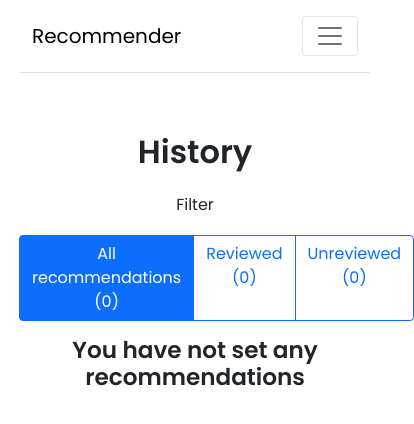
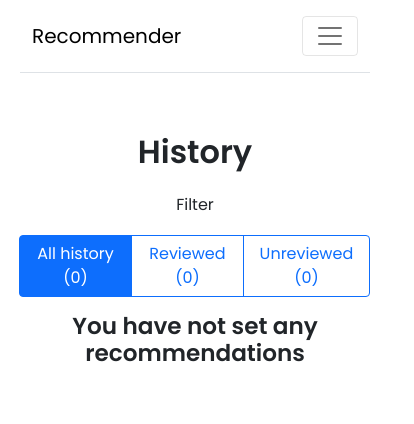
Before and after one commit to mohammadsohailgh/react-restaurant-recommender, a React (Create React App) app in the folder frontend/: page /history in a window 390 px wide. Shown: the top 424 px of the page, 414 px wide, since content can reach past the window. Built offline with nearby package versions, Linux system fonts and the light colour scheme.

Commit message:
alligned history page component for mobile

```diff
--- a/frontend/src/pages/History.jsx
+++ b/frontend/src/pages/History.jsx
@@ -45,7 +45,7 @@ function History() {
       <p> Filter</p>
       <div className="btn-group mb-3" role="group" aria-label="Basic radio toggle button group" onChange={changeFilter} >
         <input type="radio" className="btn-check" name="btnradio" id="all" autoComplete="off" defaultChecked />
-        <label className="btn btn-outline-primary" htmlFor="all">All recommendations ({recommendations.length}) </label>
+        <label className="btn btn-outline-primary" htmlFor="all">All history ({recommendations.length}) </label>
 
         <input type="radio" className="btn-check" name="btnradio" id="reviewed" autoComplete="off" />
         <label className="btn btn-outline-primary" htmlFor="reviewed">Reviewed ({recommendations.filter(e => e.hasOwnProperty('review')).length}) </label>
@@ -53,6 +53,7 @@ function History() {
         <input type="radio" className="btn-check" name="btnradio" id="unreviewed" autoComplete="off" />
         <label className="btn btn-outline-primary" htmlFor="unreviewed">Unreviewed ({recommendations.filter(e => !e.hasOwnProperty('review')).length}) </label>
       </div>
+
 
 
       {recommendations.length > 0 ? (
```
